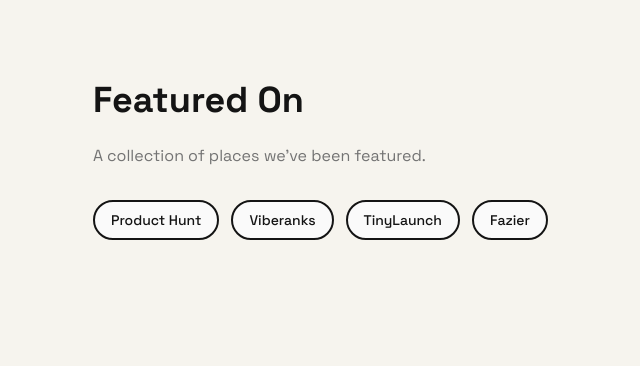
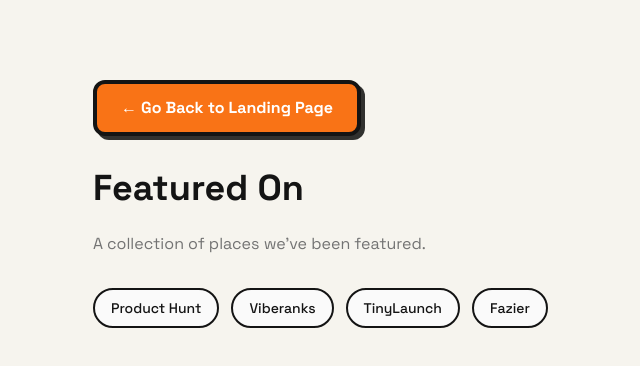
Before and after one commit to ChandraDvitiyah/RedditPilot, a React (Vite) app: page /featured-on in a window 1280 px wide. Shown: the top 366 px of the page, without its empty margins (123-763 px from the left). Built offline with nearby package versions, Linux system fonts and the light colour scheme; no server answers; the HTML template or start-up script is replaced by a standard one.

Commit message:
New Button

```diff
--- a/src/pages/FeaturedOn.tsx
+++ b/src/pages/FeaturedOn.tsx
@@ -5,6 +5,13 @@ const FeaturedOn = () => {
   return (
     <div className="min-h-screen bg-background">
       <div className="max-w-4xl mx-auto px-6 py-20">
+        <Link
+          to="/"
+          className="inline-flex items-center bg-orange-500 text-white border-4 border-foreground px-6 py-3 rounded-lg font-bold shadow-brutal hover:translate-x-1 hover:translate-y-1 hover:shadow-none transition-all mb-8"
+        >
+          ← Go Back to Landing Page
+        </Link>
+
         <h1 className="text-4xl font-black mb-6">Featured On</h1>
         <p className="text-muted-foreground mb-8">A collection of places we've been featured.</p>
         <div className="flex flex-wrap gap-3">
```
